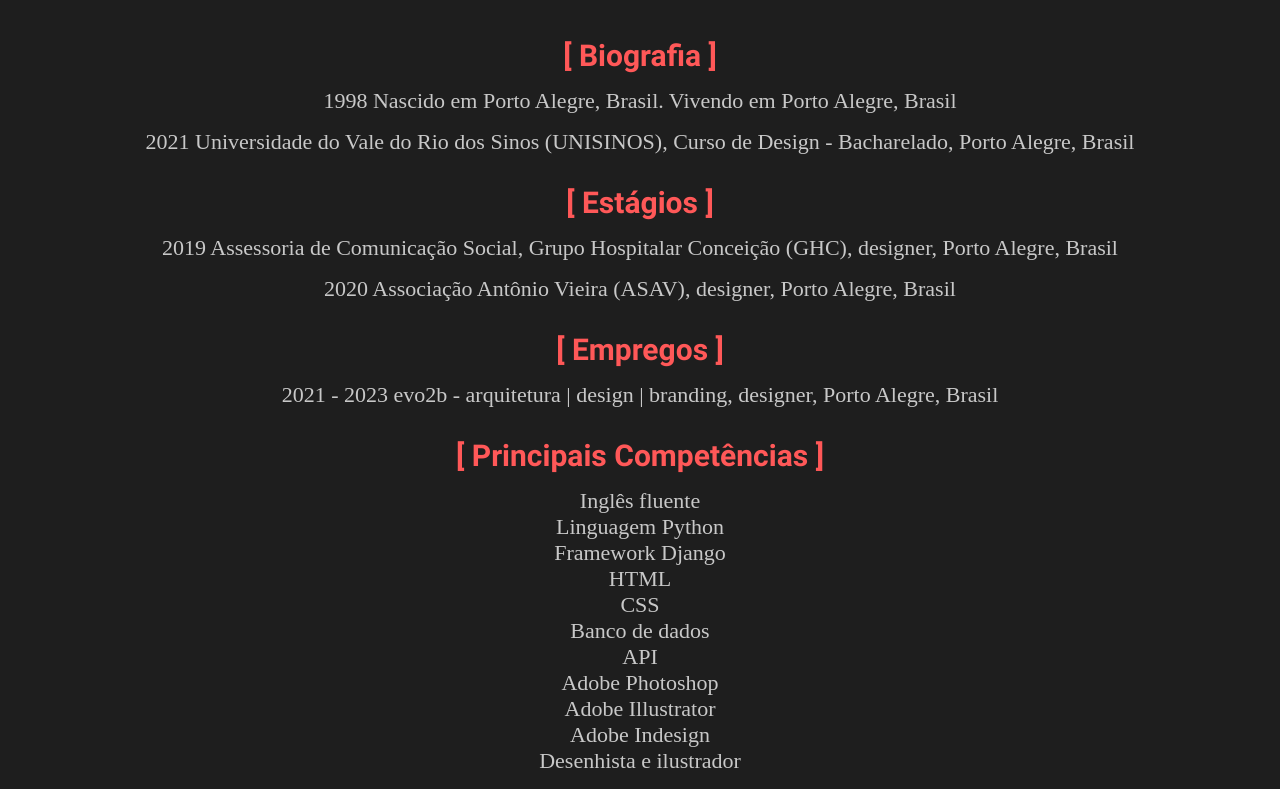
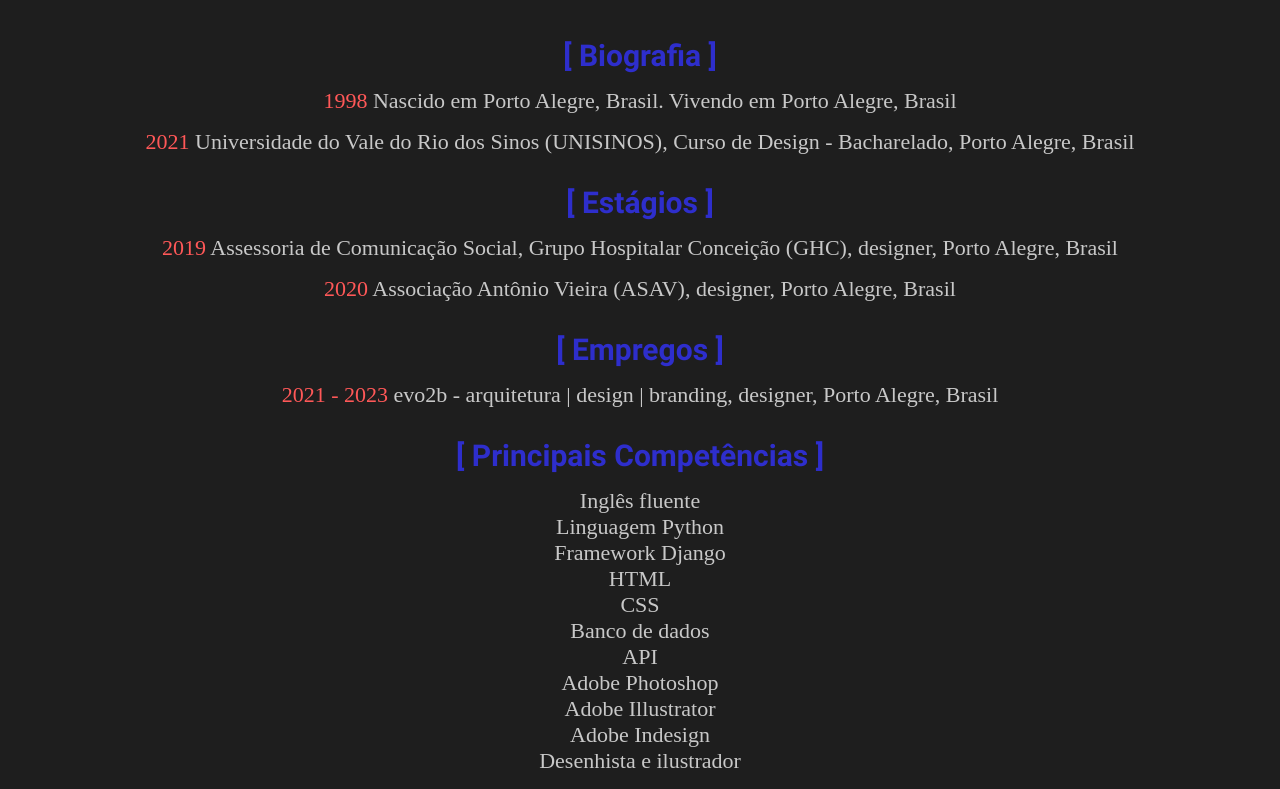
Before and after one commit to leohd98/portfolio, a plain HTML site: page biografia.html in a window 1280 px wide. Shown: the part 68-857 px from the top of the page. Drawn offline with Linux system fonts and the light colour scheme; a web font is replaced by a local one.

Commit message:
pagina biografia ajustes

```diff
--- a/biografia.html
+++ b/biografia.html
@@ -50,13 +50,13 @@
     <main>
         <div class="biografia">
             <h1>[ Biografia ]</h1>
-            <p>1998 Nascido em Porto Alegre, Brasil. Vivendo em Porto Alegre, Brasil</p>
-            <p>2021 Universidade do Vale do Rio dos Sinos (UNISINOS), Curso de Design - Bacharelado, Porto Alegre, Brasil</p>
+            <p><span class="destacado">1998</span> Nascido em Porto Alegre, Brasil. Vivendo em Porto Alegre, Brasil</p>
+            <p><span class="destacado">2021</span> Universidade do Vale do Rio dos Sinos (UNISINOS), Curso de Design - Bacharelado, Porto Alegre, Brasil</p>
             <h1>[ Estágios ]</h1>
-            <p>2019 Assessoria de Comunicação Social, Grupo Hospitalar Conceição (GHC), designer, Porto Alegre, Brasil</p>
-            <p>2020 Associação Antônio Vieira (ASAV), designer, Porto Alegre, Brasil</p>
+            <p><span class="destacado">2019</span> Assessoria de Comunicação Social, Grupo Hospitalar Conceição (GHC), designer, Porto Alegre, Brasil</p>
+            <p><span class="destacado">2020</span> Associação Antônio Vieira (ASAV), designer, Porto Alegre, Brasil</p>
             <h1>[ Empregos ]</h1>
-            <p>2021 - 2023 evo2b - arquitetura | design | branding, designer, Porto Alegre, Brasil</p>
+            <p><span class="destacado">2021 - 2023</span> evo2b - arquitetura | design | branding, designer, Porto Alegre, Brasil</p>
             <h1>[ Principais Competências ]</h1>
             <p>Inglês fluente <br>
                 Linguagem Python <br>
--- a/styles/style.css
+++ b/styles/style.css
@@ -207,11 +207,17 @@ main {
 }
 
 .biografia h1 {
-    color: #FF5858;
+    color: #2e2ecc;
     padding-top: 15px;
     padding-bottom: 15px;
     font-family: titulo_biografia;
     font-size: 30px;
+    padding-left: 3%;
+    padding-right: 3%;
+}
+
+.destacado {
+    color: #FF5858;
 }
 
 .biografia p {
@@ -219,6 +225,8 @@ main {
     padding-bottom: 15px;
     font-family: texto_biografia;
     font-size: 22px;
+    padding-left: 3%;
+    padding-right: 3%;
 }
 
 /* -------------------- BIOGRAFIA ------------------- */
@@ -290,7 +298,9 @@ main {
     /* BIOGRAFIA */
 
     .biografia {
-        padding-top: 10%;
+        padding-top: 5%;
+        padding-left: 3%;
+        padding-right: 3%;
         padding-bottom: 10%;
     }
 
```
